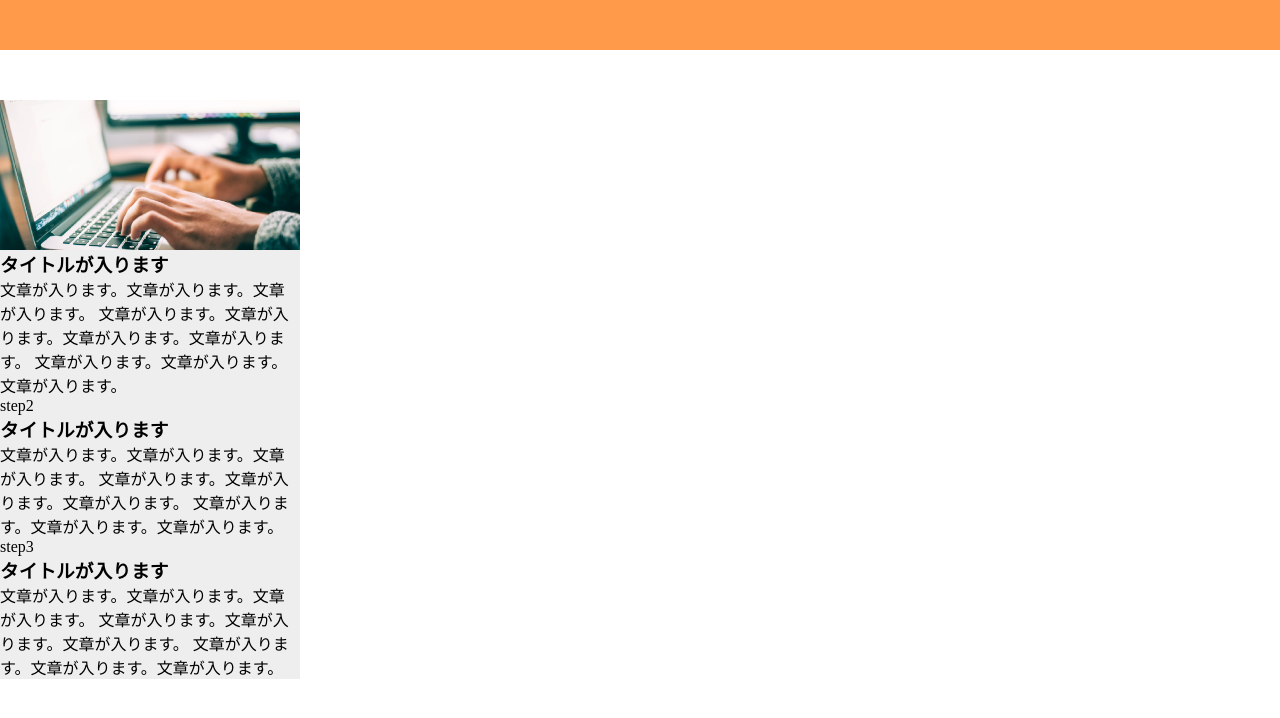
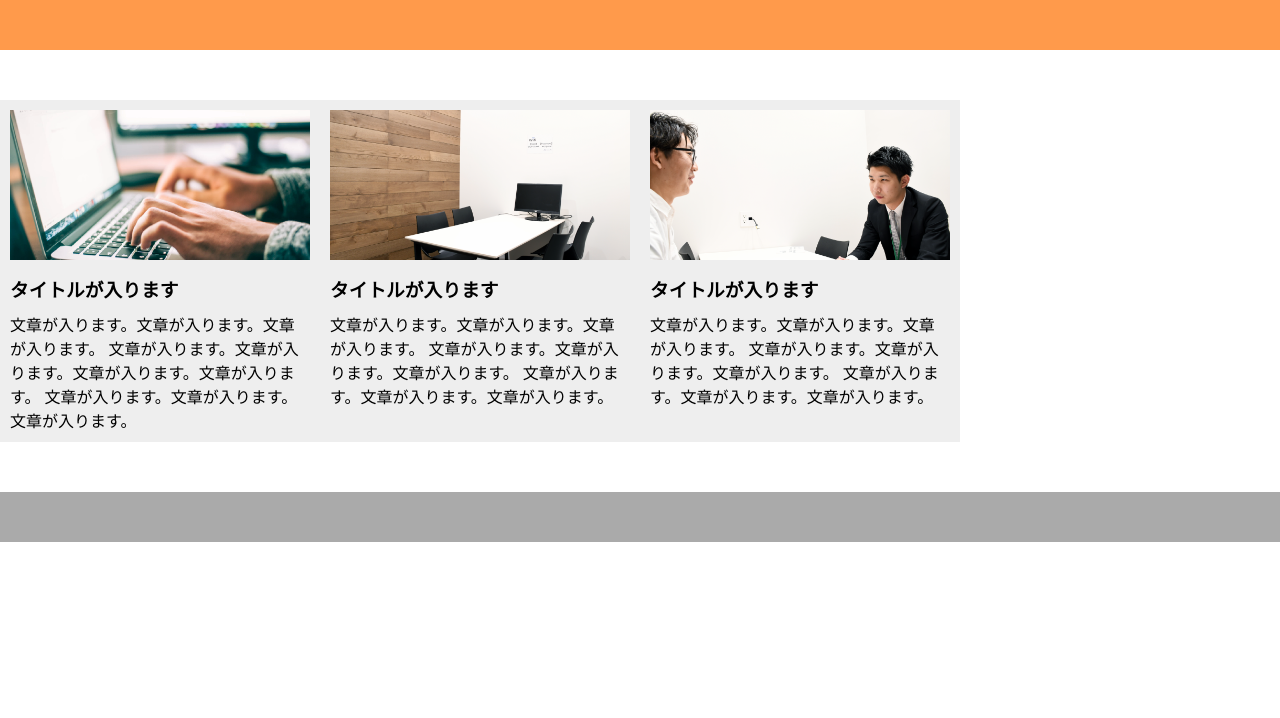
Before and after one commit to kakizakojun/1-9-2, a plain HTML site: page index.html in a window 1280 px wide. Drawn offline with Linux system fonts and the light colour scheme.

Commit message:
[add]backgroundimage

```diff
--- a/index.html
+++ b/index.html
@@ -20,21 +20,27 @@
          文章が入ります。文章が入ります。文章が入ります。文章が入ります。
          文章が入ります。文章が入ります。文章が入ります。</p>
         </section>
-        <div class="blog2">
-          <p class="blog-item2">step2</p>
-          <h3>タイトルが入ります</h3>
+        <section class="blog2">
+          <p class="step2"></p>
+          <div class="blog2-img"></div>
+          <h3 class="blog-title">タイトルが入ります</h3>
           <p>文章が入ります。文章が入ります。文章が入ります。
           文章が入ります。文章が入ります。文章が入ります。
           文章が入ります。文章が入ります。文章が入ります。</p>
-        </div>
-        <div class="blog3">
-          <p class="blog-item3">step3</p>
-          <h3>タイトルが入ります</h3>
+        </section>
+        <section class="blog3">
+          <p class="step3"></p>
+          <div class="blog3-img"></div>
+          <h3 class="blog-title">タイトルが入ります</h3>
           <p>文章が入ります。文章が入ります。文章が入ります。
           文章が入ります。文章が入ります。文章が入ります。
           文章が入ります。文章が入ります。文章が入ります。</p>
-        </div>
+        </section>
       </div>
     </main>
+    <footer>
+
+      </footer>
+
   </body>
 </html>
--- a/style.css
+++ b/style.css
@@ -12,17 +12,25 @@ header{
 
 main{
   width: 960px;
-  margin:50px 0 50px 0;
+  margin-top: 50px;
+  margin-bottom: 50px;
 }
 
 .blog{
   width: 300px;
+  display: flex;
 }
 
 .blog1,
 .blog2,
 .blog3{
   background-color: #eeeeee;
+  padding: 10px;
+}
+
+.blog-title{
+  padding-top: 15px;
+  padding-bottom: 10px;
 }
 
 .blog1-img{
@@ -32,3 +40,25 @@ main{
   background-size: cover;
   background-position: center;
 }
+
+.blog2-img{
+  width: 300px;
+  height:150px;
+  background-image: url(img/flow02.png);
+  background-size: cover;
+  background-position: center;
+}
+
+.blog3-img{
+  width: 300px;
+  height: 150px;
+  background-image: url(img/flow03.png);
+  background-size: cover;
+  background-position: center;
+}
+
+footer{
+  width: 100%;
+  height: 50px;
+  background-color: #aaaaaa;
+}
```
